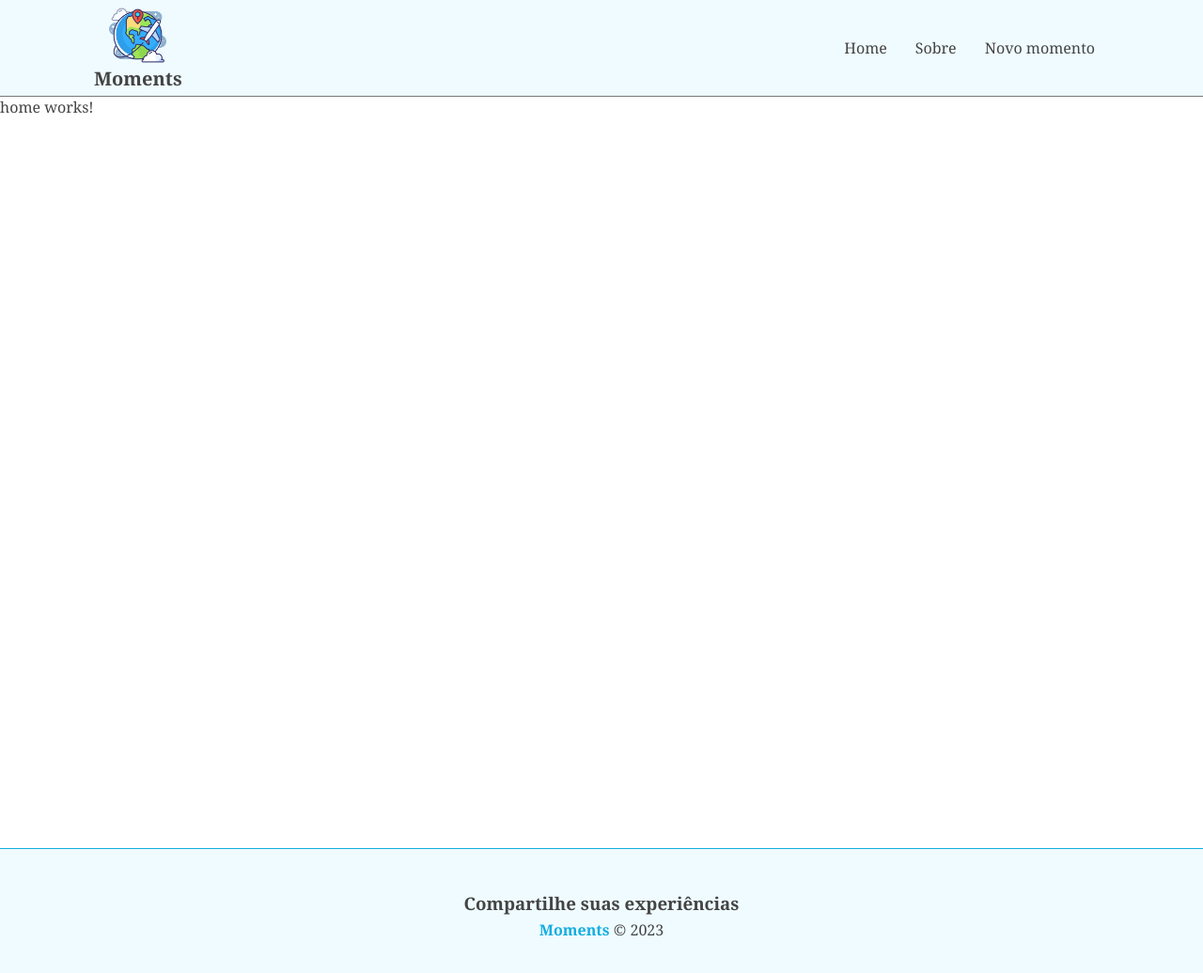
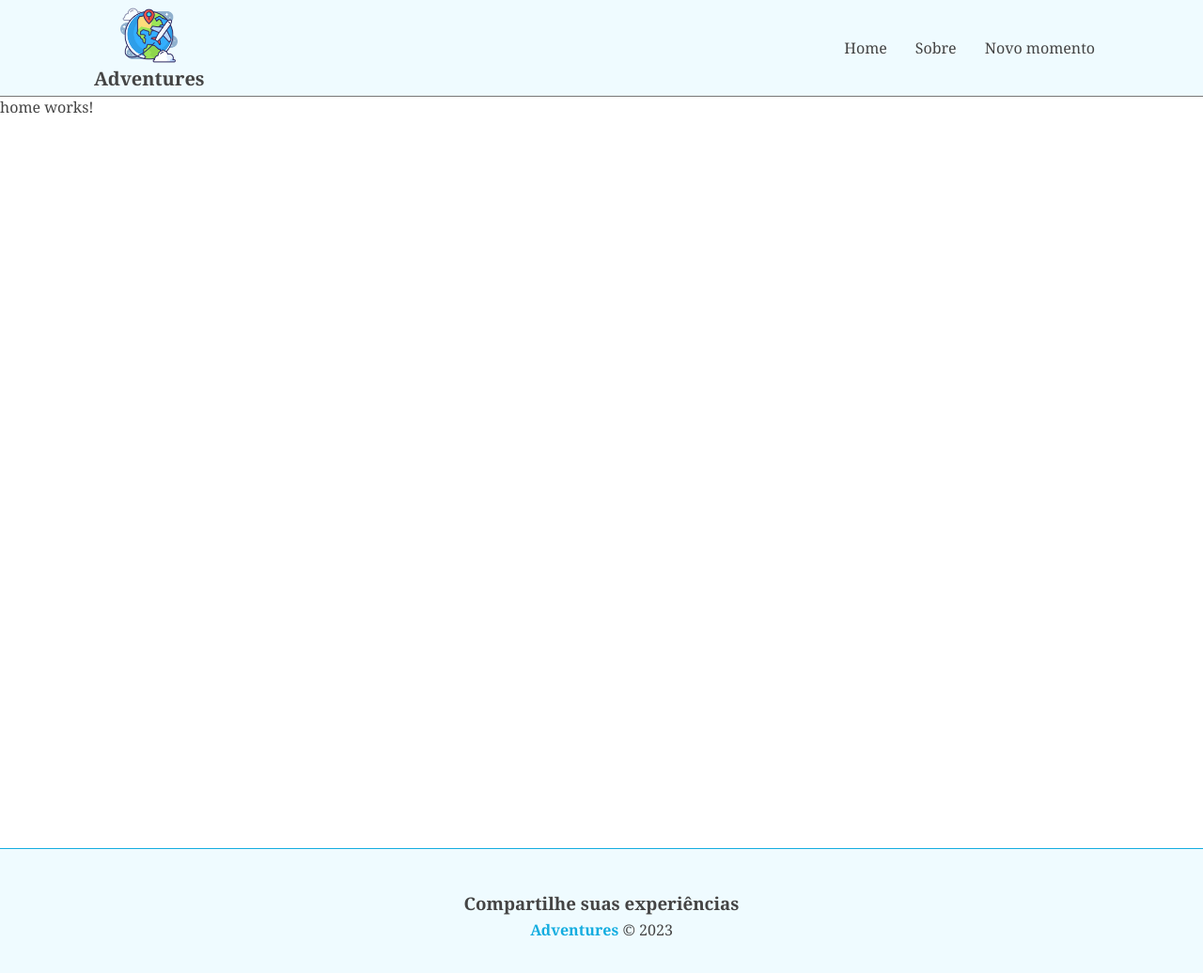
Before and after one commit to victorlourenco-vhl/adventures-front, an Angular app: page / in a window 1280 px wide. Shown: the top 1036 px of the page at 94% size. Built offline with nearby package versions, Linux system fonts and the light colour scheme.

Commit message:
REFACTOR: Mudando o nome da página de Moments para Adventures

```diff
--- a/src/app/components/footer/footer.component.html
+++ b/src/app/components/footer/footer.component.html
@@ -1,4 +1,4 @@
 <footer>
     <h3>Compartilhe suas experiências</h3>
-    <p><span>Moments</span> &copy; 2023</p>
+    <p><span>Adventures</span> &copy; 2023</p>
 </footer>
--- a/src/app/components/header/header.component.html
+++ b/src/app/components/header/header.component.html
@@ -1,7 +1,7 @@
 <nav>
     <a class="logo" routerLink="/">
         <img src="../../../assets/moments-logo.png" alt="Logo do moments">
-        <h2>Moments</h2>
+        <h2>Adventures</h2>
     </a>
     <ul>
         <li><a routerLink="/">Home</a></li>
--- a/src/index.html
+++ b/src/index.html
@@ -2,7 +2,7 @@
 <html lang="en">
 <head>
   <meta charset="utf-8">
-  <title>Moments</title>
+  <title>Adventures</title>
   <base href="/">
   <meta name="viewport" content="width=device-width, initial-scale=1">
   <link rel="icon" type="image/x-icon" href="assets/moments-logo.png">
```
Also changed, not shown: 1 other file (tests, documents, lock files or other folders).
